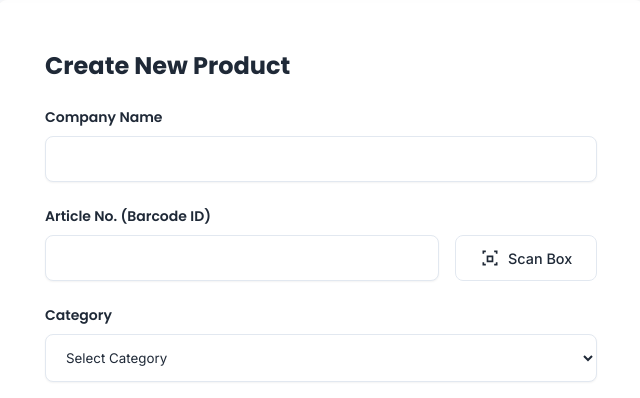
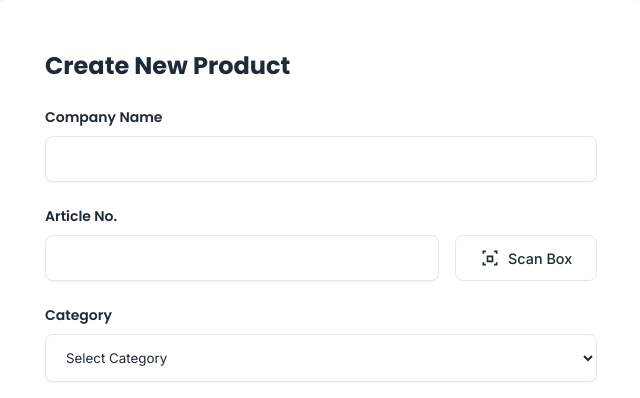
Before and after one commit to sudeep291/inventory, a Flask app: page /add_product in a window 1280 px wide. Shown: the part 89-487 px from the top of the page, without its empty margins (319-959 px from the left). Run offline with Flask 3, Linux system fonts and the light colour scheme; the visitor is signed in with stand-in values (Sample User, id 1); some libraries are stand-ins or nearby versions.

Commit message:
UI: Remove 'Barcode ID' label from Article No input entirely

```diff
--- a/templates/add_product.html
+++ b/templates/add_product.html
@@ -7,7 +7,7 @@
         <form id="productForm" enctype="multipart/form-data">
             <div class="form-group"><label>Company Name</label><input type="text" name="name" required></div>
             <div class="form-group">
-                <label>Article No. (Barcode ID)</label>
+                <label>Article No.</label>
                 <div style="display:flex; gap:1rem; flex-wrap: wrap;">
                     <input type="text" name="article_no" id="addArticleInput" required style="flex:1;">
                     <button type="button" class="btn outline" id="btnScanBarcodeAdd" style="display:flex; align-items:center; gap:0.5rem; color:var(--text-primary); border-color:var(--border);">
```
